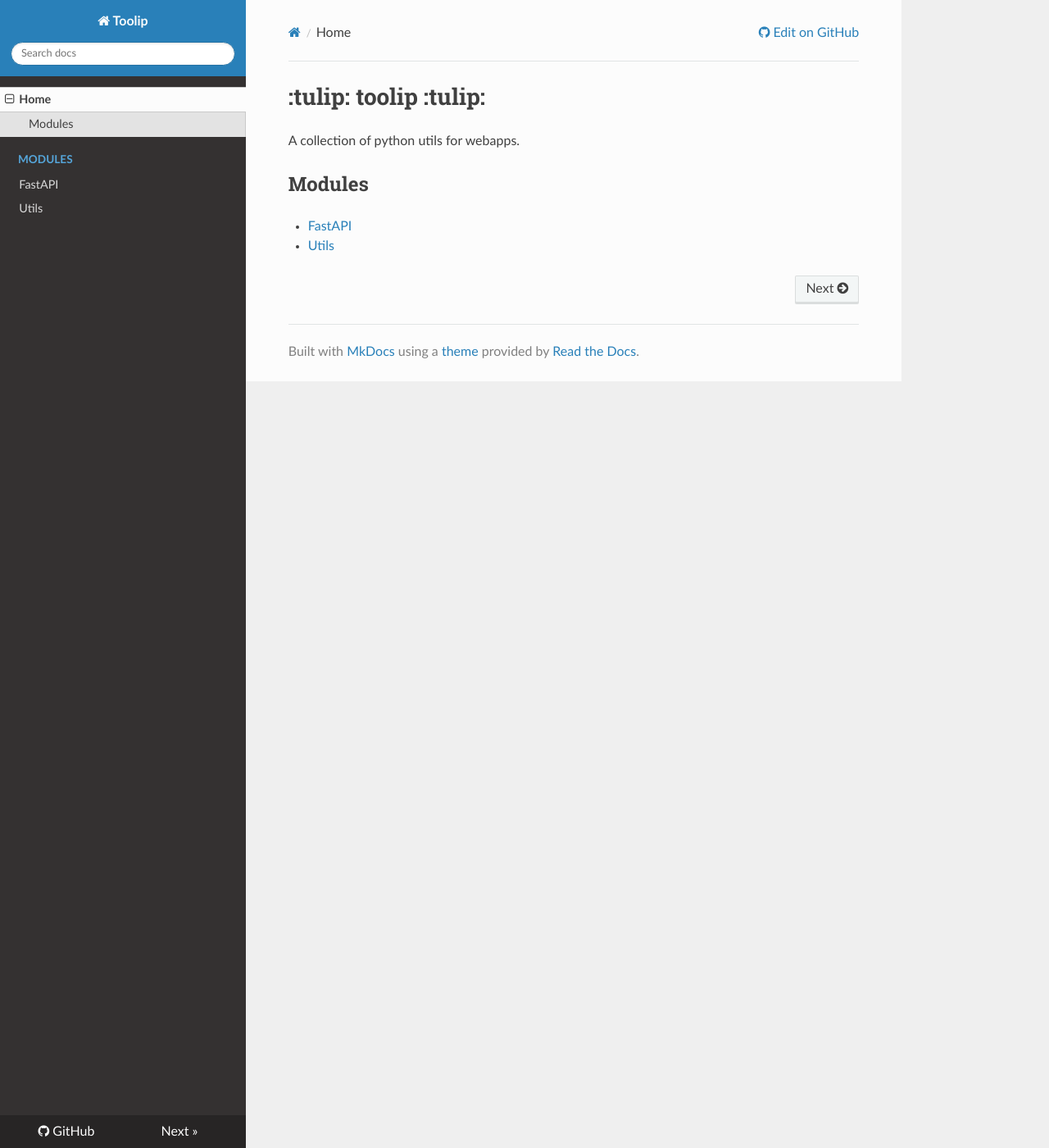
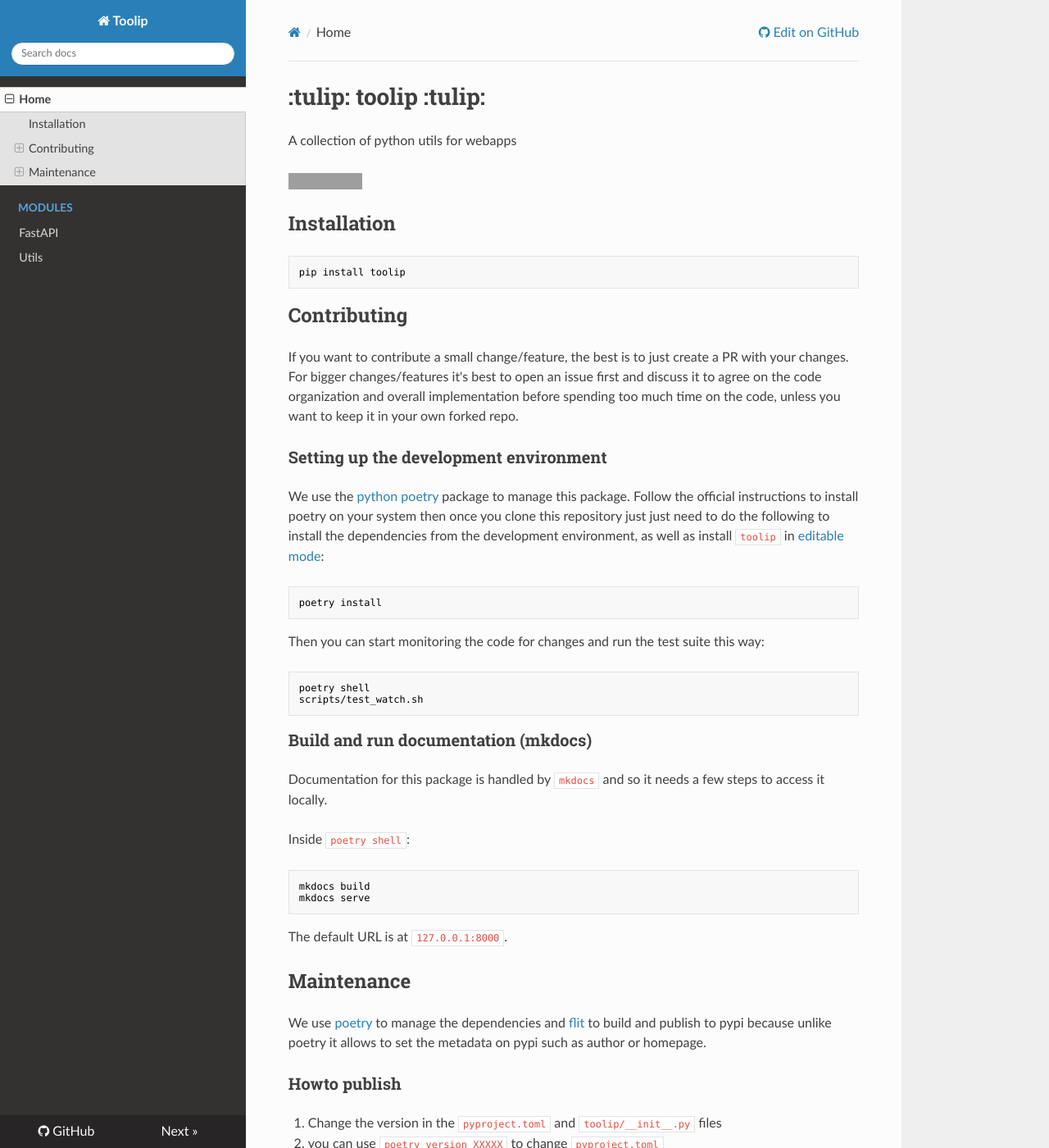
Before and after one commit to SatelCreative/toolip, an MkDocs documentation site: the page built from docs/index.md, in a window 1280 px wide and 1400 px high. Shown: the whole window at 82% size. Built offline with MkDocs 1.6.1, drawn with Linux system fonts in a browser that asks for light colours; nearby versions of some CDN libraries; some of the changed text lies outside the part shown; grey boxes are pictures that could not be loaded.

Commit message:
Made index identical to readme

````diff
--- a/docs/index.md
+++ b/docs/index.md
@@ -1,8 +1,66 @@
 # :tulip: toolip :tulip:
 
-A collection of python utils for webapps.
+A collection of python utils for webapps
 
-## Modules
+![Tests](https://github.com/SatelCreative/toolip/actions/workflows/tests.yml/badge.svg)
 
-- [FastAPI](fastapi.md)
-- [Utils](utils.md)
+## Installation
+
+```bash
+pip install toolip
+```
+
+## Contributing
+
+If you want to contribute a small change/feature, the best is to just create a PR with
+your changes.
+For bigger changes/features it's best to open an issue first and discuss it to agree
+on the code organization and overall implementation before spending too much time on
+the code, unless you want to keep it in your own forked repo.
+
+### Setting up the development environment
+
+We use the [python poetry](https://python-poetry.org/) package to manage this package.
+Follow the official instructions to install poetry on your system then once you clone
+this repository just just need to do the following to install the dependencies from
+the development environment, as well as install `toolip` in
+[editable mode](https://pip.pypa.io/en/stable/cli/pip_install/#install-editable):
+
+```bash
+poetry install
+```
+
+Then you can start monitoring the code for changes and run the test suite this way:
+
+```bash
+poetry shell
+scripts/test_watch.sh
+```
+
+### Build and run documentation (mkdocs)
+
+Documentation for this package is handled by `mkdocs` and so it needs a few steps to access it locally.
+
+Inside `poetry shell`:
+
+```bash
+mkdocs build
+mkdocs serve
+```
+
+The default URL is at `127.0.0.1:8000`.
+
+## Maintenance
+
+We use [poetry](https://python-poetry.org/) to manage the dependencies and
+[flit](https://flit.readthedocs.io/en/latest/index.html) to build and publish to pypi
+because unlike poetry it allows to set the metadata on pypi such as author or homepage.
+
+### Howto publish
+
+1. Change the version in the `pyproject.toml` and `toolip/__init__.py` files
+   - you can use `poetry version XXXXX` to change `pyproject.toml`
+2. Commit to git
+3. Run `poetry build` to create the package folders in `/dist`
+4. Run `flit publish` to publish to PyPI
+5. Tag the release in git and push it to Github
````
